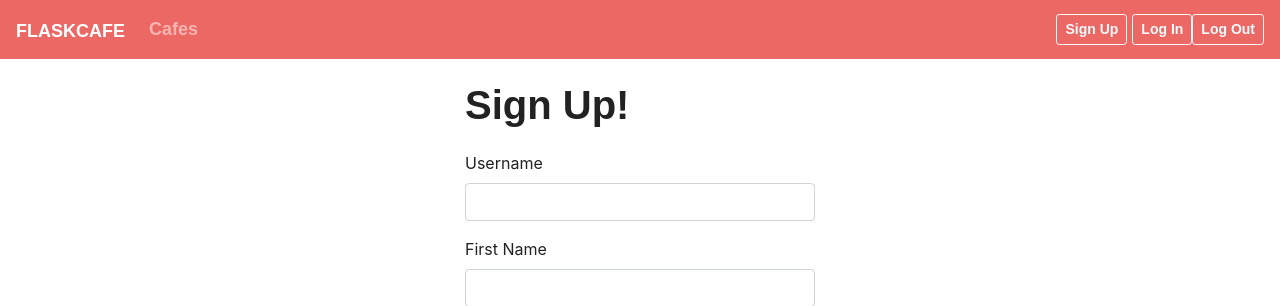
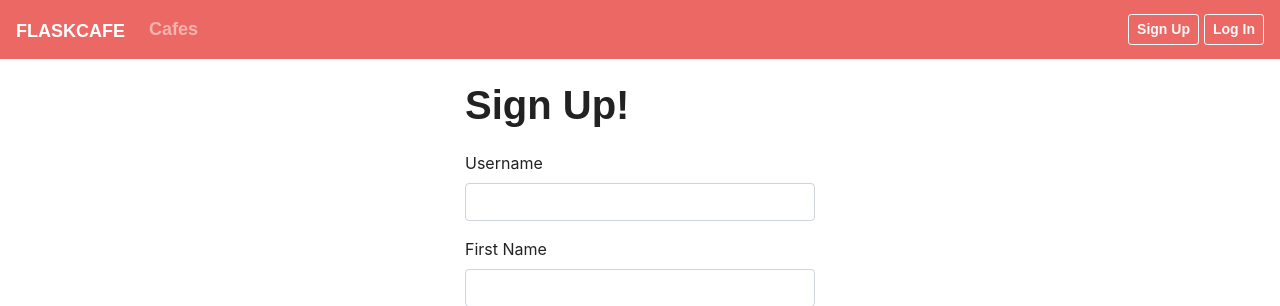
Before and after one commit to chalonlubin/flask_cafe, a Flask app: page /signup in a window 1280 px wide. Shown: the top 306 px of the page. Run offline with Flask 2, Linux system fonts and the light colour scheme; some web fonts are replaced.

Commit message:
final nav fix

```diff
--- a/templates/base.html
+++ b/templates/base.html
@@ -38,11 +38,11 @@
           {% endif %}
         </li>
       </ul>
-      <form class="form-inline my-2 my-lg-0">
+      {% if g.user %}
+      <form class="form-inline my-2 my-lg-0" method="POST" action="/logout">
         <button class="btn-sm btn btn-outline-light">Log Out</button>
       </form>
-
-
+      {% endif %}
     </div>
   </nav>
 
```
